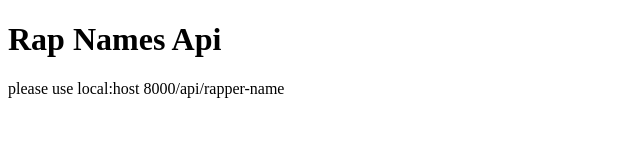
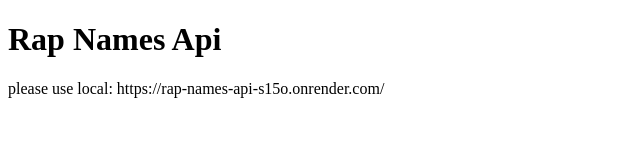
Before and after one commit to garciahector311/rap-names-api, a plain HTML site: page index.html in a window 1280 px wide. Shown: the whole page, without its empty margins (0-640 px from the left). Drawn offline with Linux system fonts and the light colour scheme.

Commit message:
updated html docs

```diff
--- a/index.html
+++ b/index.html
@@ -7,6 +7,6 @@
 </head>
 <body>
     <h1>Rap Names Api</h1>
-    <p> please use local:host 8000/api/rapper-name</p>
+    <p> please use local: https://rap-names-api-s15o.onrender.com/</p>
 </body>
 </html>
```
